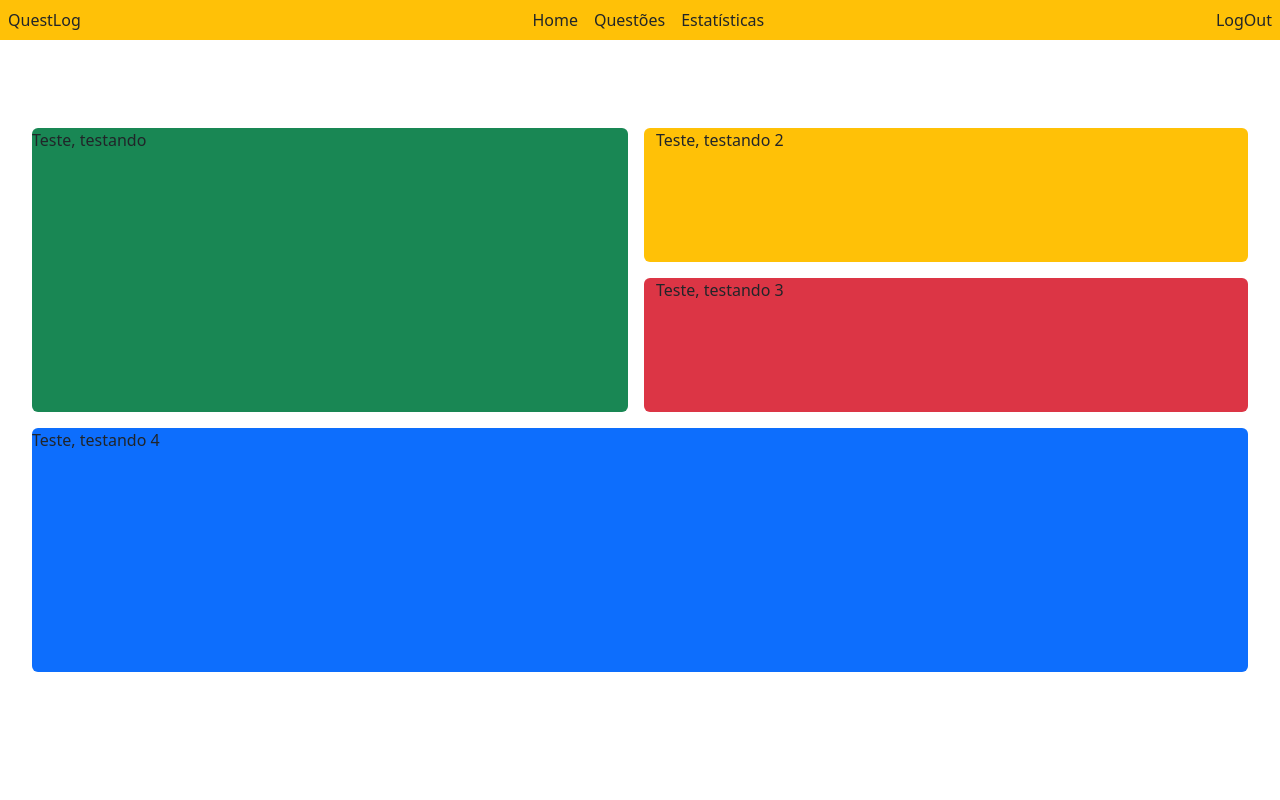
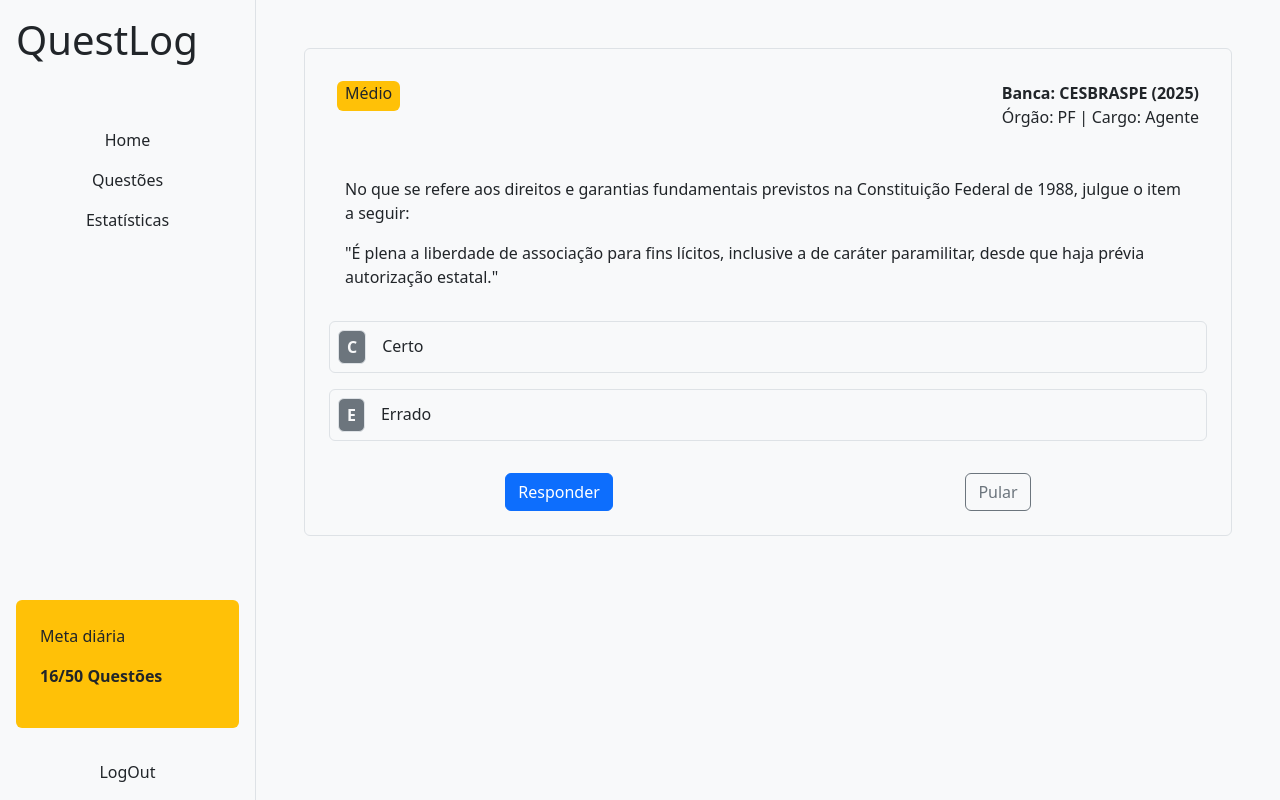
Before and after one commit to jhonata023/vercel-teste, a plain HTML site: page index.html in a window 1280 px wide. Drawn offline with nearby package versions, Linux system fonts and the light colour scheme.

Commit message:
adicionando a página de questões

```diff
--- a/index.html
+++ b/index.html
@@ -1,68 +1,87 @@
 <!DOCTYPE html>
-<html lang="pt-BR">
+<html lang="pt-br">
 <head>
     <meta charset="UTF-8">
     <meta name="viewport" content="width=device-width, initial-scale=1.0">
     <link href="https://cdn.jsdelivr.net/npm/bootstrap@5.3.8/dist/css/bootstrap.min.css" rel="stylesheet" integrity="sha384-sRIl4kxILFvY47J16cr9ZwB07vP4J8+LH7qKQnuqkuIAvNWLzeN8tE5YBujZqJLB" crossorigin="anonymous">
-    <title>Documento teste - Vercel</title>
+
+    <style>
+        .alternativa {
+            background-color: #6C757D;
+        }
+        .resposta {
+            cursor: pointer;
+        }
+        .resposta:hover {
+            background-color: #6C757D;
+            color: white;
+        }
+        .resposta:hover > .alternativa {
+            background-color: rgb(202, 202, 202);
+            color: black !important;
+        }
+    </style>
+
+    <title>Questões</title>
 </head>
 <body>
-    <div class="p-0" style="min-height: 100vh;">
-        <!-- <div>
-            <div id="msg" style="border-radius: 10px; padding: 1rem; margin: 1rem; background: red; display: none;"></div>
-            <input id="text" type="text">
-            <button id="btn">Enviar</button>
-        </div> -->
-        <div class="bg-warning nav justify-content-between">
-            <li class="p-2">QuestLog</li>
-
-            <div class="d-flex">
-                <li class="p-2">Home</li>
-                <li class="p-2">Questões</li>
-                <li class="p-2">Estatísticas</li>
+    <div class="d-flex">
+        <div class="bg-light border-end d-flex flex-column" style="height: 100vh; min-width: 16rem; max-width: 16rem;">
+            <a href="#" class="nav-link p-3"><h1>QuestLog</h1></a>
+            <div class="p-3 mt-3 text-center" style="height: auto;">
+                <a href="#" class="nav-link p-2" style="">Home</a>
+                <a href="#" class="nav-link p-2" style="">Questões</a>
+                <a href="#" class="nav-link p-2" style="">Estatísticas</a>
+            </div>
+            <div class="bg-warning p-4 m-3 mt-auto rounded">
+                <p>Meta diária</p>
+                <p><b>16/50 Questões</b></p>
             </div>
 
-            <li class="p-2">LogOut</li>
+            <a href="#" class="nav-link p-3 text-center">LogOut</a>
         </div>
-        <div class="row align-items-center justify-content-center container m-0" style="min-height: 90vh; min-width: 100vw;">
-            <div class="row" style="min-height: 70vh;">
-                <div class="col p-2 rounded">
-                    <div class="bg-success rounded" style="min-height: 100%;">Teste, testando</div>
+        <div class="bg-light ps-5 pt-5 pe-5">
+            <div class="border rounded p-4">
+                <div class="d-flex justify-content-between mb-4 p-2" style="width: 100%;">
+                    <div class="rounded bg-warning ps-2 pe-2" style="height: 30px;">Médio</div>
+                    <div>
+                        <p class="m-0"><b>Banca: CESBRASPE (2025)</b></p>
+                        <div class="d-flex justify-content-between" style="width: 100%;">
+                            <p class="m-0">Órgão: PF</p>
+                            |
+                            <p class="m-0">Cargo: Agente</p>
+                        </div>
+                    </div>
                 </div>
 
-                <div class="col">
-                    <div class="row p-2" style="min-height: 50%;">
-                        <div class="bg-warning rounded" style="min-height: 100%;">Teste, testando 2</div>
+                <div class="p-3">
+                    <p>
+                        No que se refere aos direitos e garantias fundamentais previstos na Constituição
+                        Federal de 1988, julgue o item a seguir:
+                    </p>
+                    <p>
+                        "É plena a liberdade de associação para fins lícitos, inclusive a de caráter
+                        paramilitar, desde que haja prévia autorização estatal."
+                    </p>
+                </div>
+
+                <div class="d-flex flex-column text-start">
+                    <div class="resposta border rounded p-2 d-flex mb-3" style="width: 100%;">
+                        <div class="alternativa border rounded p-1 ps-2 pe-2 text-light"><b>C</b></div>
+                        <p class="mb-0 p-1 ps-3" style="width: auto;">Certo</p>
                     </div>
-
-                    <div class="row p-2 rounded" style="min-height: 50%;">
-                        <div class="bg-danger rounded" style="min-height: 100%;">Teste, testando 3</div>
+                    <div class="resposta border rounded p-2 d-flex mb-3" style="width: 100%;">
+                        <div class="alternativa border rounded p-1 ps-2 pe-2 text-light"><b>E</b></div>
+                        <p class="mb-0 p-1 ps-3" style="width: auto;">Errado</p>
                     </div>
                 </div>
-                <div class="p-2 rounded">
-                    <div class="bg-primary rounded" style="min-height: 100%;">Teste, testando 4</div>
+
+                <div class="mt-3 d-flex justify-content-around" style="width: 100%;">
+                    <button class="btn btn-primary">Responder</button>
+                    <button class="btn btn-outline-secondary">Pular</button>
                 </div>
             </div>
         </div>
     </div>
-
-    <script>
-        const text = document.querySelector('#text');
-        const btn = document.querySelector('#btn');
-        const msg = document.querySelector('#msg');
-
-        btn.addEventListener('click', () => {
-            fetch('/api/server', {
-                method: 'POST',
-                headers: {'Content-Type':'application/json'},
-                body: JSON.stringify({msg: text.value})
-            })
-                .then(response => response.json())
-                .then(res => {
-                    msg.style.display = 'block';
-                    msg.innerHTML = `<p>${res.msg}</p>`;
-                })
-        })
-    </script>
 </body>
 </html>
```
Also changed, not shown: home.html (added, +68 -0 lines).
